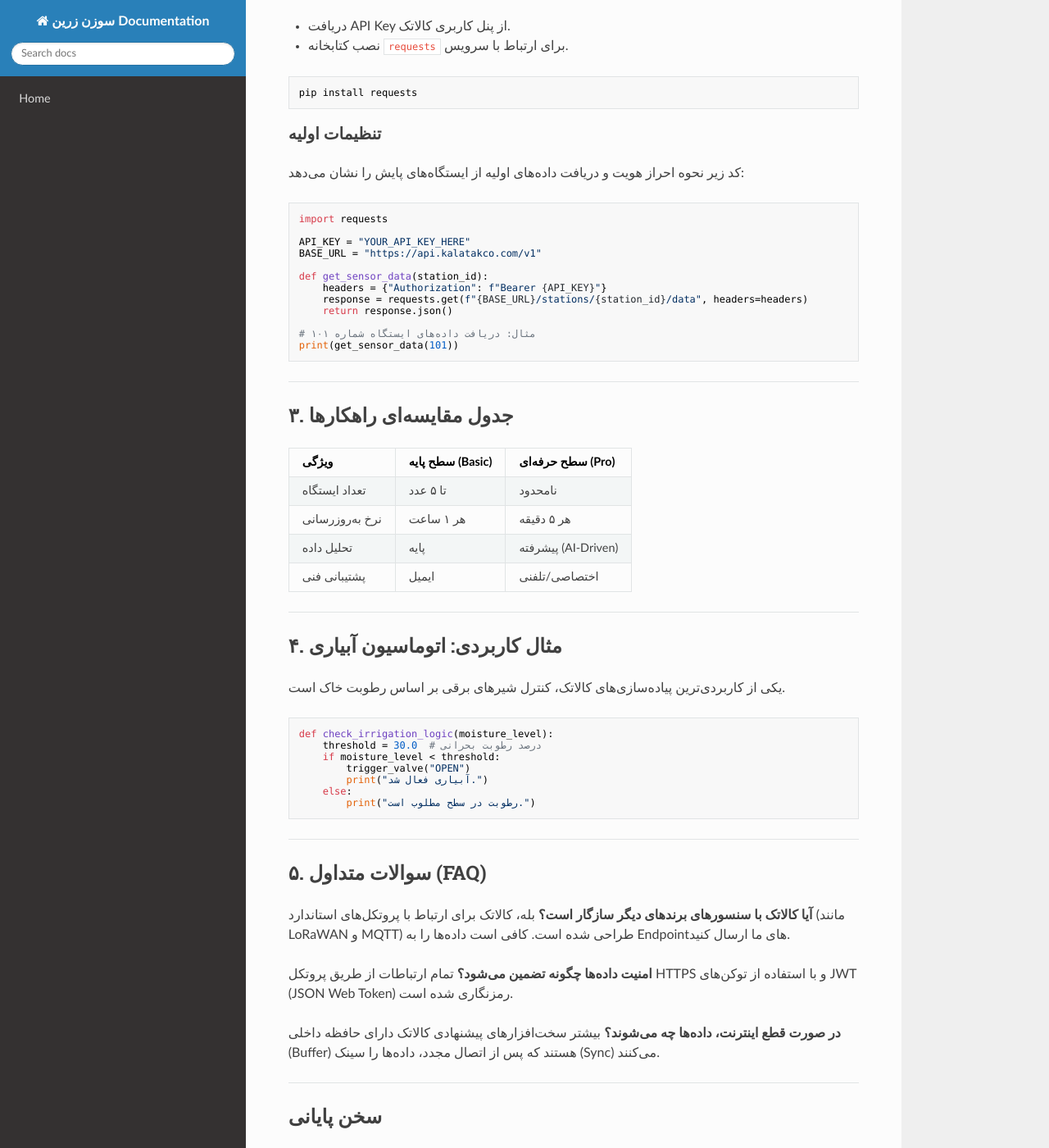
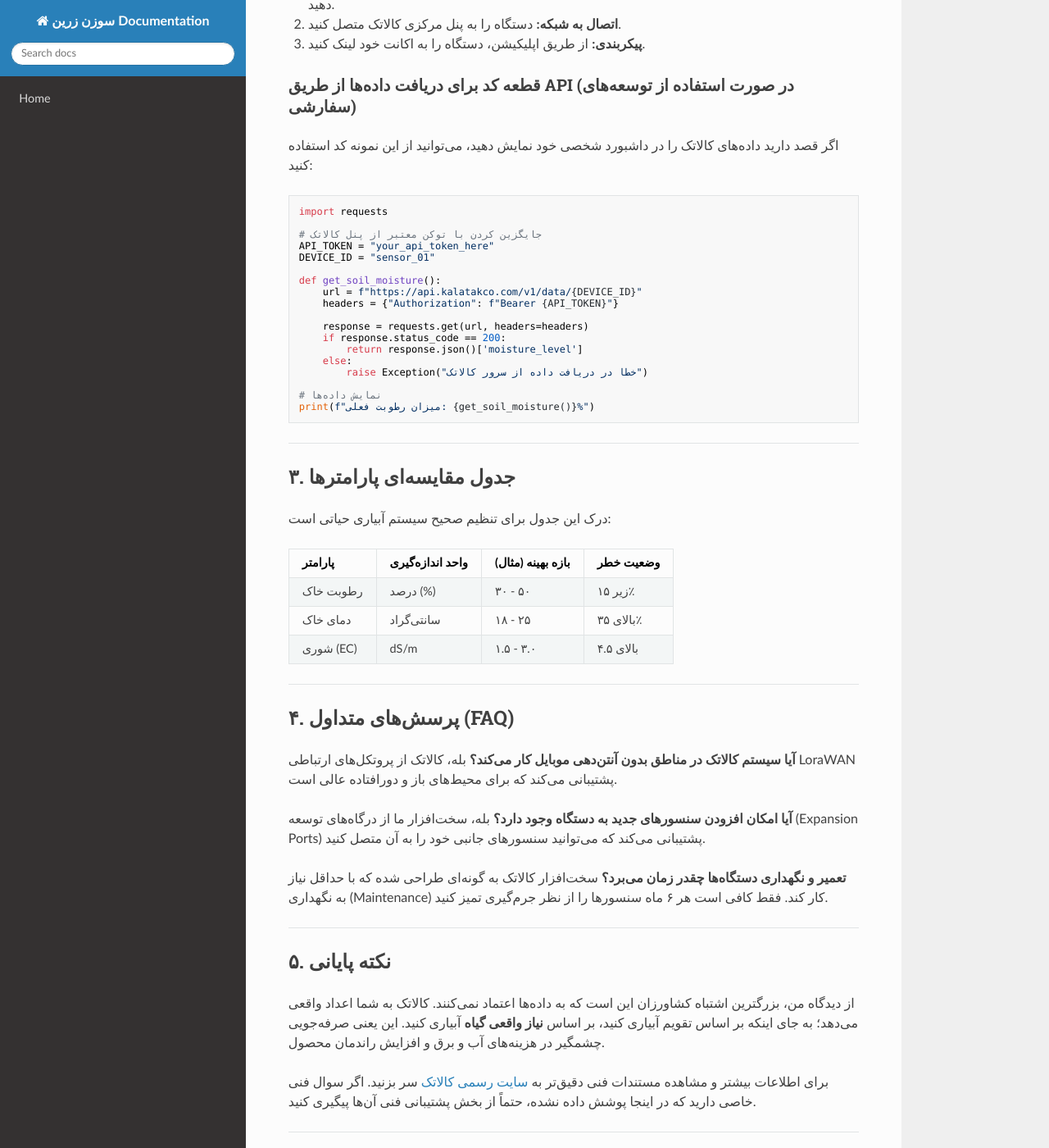
Before and after one commit to sahandsahabi553-prog/terraform-google-semantic-docs, an MkDocs documentation site: the page built from docs/کالاتک.md, in a window 1280 px wide and 1400 px high, scrolled down 835 px. Shown: the whole window at 82% size. Built offline with MkDocs 1.6.1, drawn with Linux system fonts in a browser that asks for light colours; nearby versions of some CDN libraries; some of the changed text lies outside the part shown.

Commit message:
Doc: کالاتک

````diff
--- a/docs/کالاتک.md
+++ b/docs/کالاتک.md
@@ -1,93 +1,82 @@
-# راهنمای جامع فنی: پلتفرم هوشمند کشاورزی «کالاتک»
+# راهنمای جامع فنی کالاتک (KalaTak)
+**هوشمندسازی در کشاورزی مدرن**
 
-کشاورزی مدرن دیگر با روش‌های سنتی و حدس و گمان پیش نمی‌رود. اگر در حوزه AgTech (فناوری کشاورزی) فعالیت می‌کنید، احتمالاً می‌دانید که چالش اصلی، مدیریت داده‌های خام محیطی و تبدیل آن‌ها به تصمیمات عملیاتی است. **کالاتک** ([kalatakco.com](https://www.kalatakco.com)) دقیقاً همین شکاف را پر می‌کند.
+کشاورزی در دنیای امروز دیگر آن فعالیت سنتی و طاقت‌فرسای گذشته نیست. اگر هنوز دارید با روش‌های دستی و حدس و گمان محصولتان را مدیریت می‌کنید، صادقانه بگویم: دارید زمان و منابعتان را هدر می‌دهید. **[کالاتک](https://www.kalatakco.com)** دقیقا همان حلقه‌ی گمشده‌ای است که تکنولوژی را وارد زمین‌های کشاورزی کرده تا داده‌ها حرف اول را بزنند.
 
-در این مستند، به بررسی نحوه پیاده‌سازی و استفاده از راهکارهای کالاتک برای بهینه‌سازی زیرساخت‌های کشاورزی می‌پردازیم.
+این داکیومنت، چکیده‌ای از تجربیات من در پیاده‌سازی و کار با سیستم‌های کالاتک است.
 
 ---
 
 ## ۱. چرا کالاتک؟
-کالاتک فراتر از یک ابزار ساده است؛ این یک اکوسیستم برای پایش و کنترل هوشمند منابع است. از مدیریت دقیق آبیاری گرفته تا تحلیل داده‌های خاکی، این پلتفرم به شما اجازه می‌دهد تا با استفاده از APIهای منعطف، داده‌های سنسورهای خود را به داشبورد مرکزی متصل کنید.
+کالاتک فراتر از یک ابزار ساده است؛ یک پلتفرم یکپارچه برای مانیتورینگ دقیق (Precision Agriculture) که به کشاورز اجازه می‌دهد از راه دور، وضعیت خاک، رطوبت، دما و سایر پارامترهای حیاتی را زیر نظر بگیرد.
 
 ### ویژگی‌های کلیدی:
-*   **پایش بلادرنگ (Real-time Monitoring):** دریافت داده‌های سنسورهای رطوبت و دما.
-*   **API مقیاس‌پذیر:** امکان اتصال به انواع سخت‌افزارهای IoT.
-*   **گزارش‌دهی هوشمند:** تحلیل روندها برای پیش‌بینی نیازهای گیاه.
+*   **دقت بالا:** سنسورهای با کالیبراسیون دقیق صنعتی.
+*   **پایداری:** طراحی شده برای شرایط سخت آب و هوایی (IP67).
+*   **یکپارچگی:** خروجی داده‌ها قابل اتصال به سیستم‌های اتوماسیون آبیاری.
 
 ---
 
-## ۲. نصب و راه‌اندازی (Quick Start)
+## ۲. راهنمای نصب و راه‌اندازی (Quick Start)
 
-برای شروع کار با سرویس‌های کالاتک، ابتدا باید محیط توسعه خود را آماده کنید. فرض ما بر این است که شما از محیط Python استفاده می‌کنید.
+نصب سخت‌افزار کالاتک پیچیده نیست، اما نیازمند دقت در جای‌گذاری است. برای شروع:
 
-### پیش‌نیازها
-*   دریافت API Key از پنل کاربری کالاتک.
-*   نصب کتابخانه `requests` برای ارتباط با سرویس.
+1.  **مکان‌یابی:** سنسورها را در عمق‌های مختلف (بسته به نوع محصول، معمولاً ۲۰ و ۴۰ سانتی‌متری) قرار دهید.
+2.  **اتصال به شبکه:** دستگاه را به پنل مرکزی کالاتک متصل کنید.
+3.  **پیکربندی:** از طریق اپلیکیشن، دستگاه را به اکانت خود لینک کنید.
 
-```bash
-pip install requests
-```
-
-### تنظیمات اولیه
-کد زیر نحوه احراز هویت و دریافت داده‌های اولیه از ایستگاه‌های پایش را نشان می‌دهد:
+### قطعه کد برای دریافت داده‌ها از طریق API (در صورت استفاده از توسعه‌های سفارشی)
+اگر قصد دارید داده‌های کالاتک را در داشبورد شخصی خود نمایش دهید، می‌توانید از این نمونه کد استفاده کنید:
 
 ```python
 import requests
 
-API_KEY = "YOUR_API_KEY_HERE"
-BASE_URL = "https://api.kalatakco.com/v1"
+# جایگزین کردن با توکن معتبر از پنل کالاتک
+API_TOKEN = "your_api_token_here"
+DEVICE_ID = "sensor_01"
 
-def get_sensor_data(station_id):
-    headers = {"Authorization": f"Bearer {API_KEY}"}
-    response = requests.get(f"{BASE_URL}/stations/{station_id}/data", headers=headers)
-    return response.json()
+def get_soil_moisture():
+    url = f"https://api.kalatakco.com/v1/data/{DEVICE_ID}"
+    headers = {"Authorization": f"Bearer {API_TOKEN}"}
 
-# مثال: دریافت داده‌های ایستگاه شماره ۱۰۱
-print(get_sensor_data(101))
+    response = requests.get(url, headers=headers)
+    if response.status_code == 200:
+        return response.json()['moisture_level']
+    else:
+        raise Exception("خطا در دریافت داده از سرور کالاتک")
+
+# نمایش داده‌ها
+print(f"میزان رطوبت فعلی: {get_soil_moisture()}%")
 ```
 
 ---
 
-## ۳. جدول مقایسه‌ای راهکارها
+## ۳. جدول مقایسه‌ای پارامترها
 
-| ویژگی | سطح پایه (Basic) | سطح حرفه‌ای (Pro) |
-| :--- | :--- | :--- |
-| تعداد ایستگاه | تا ۵ عدد | نامحدود |
-| نرخ به‌روزرسانی | هر ۱ ساعت | هر ۵ دقیقه |
-| تحلیل داده | پایه | پیشرفته (AI-Driven) |
-| پشتیبانی فنی | ایمیل | اختصاصی/تلفنی |
+درک این جدول برای تنظیم صحیح سیستم آبیاری حیاتی است:
+
+| پارامتر | واحد اندازه‌گیری | بازه بهینه (مثال) | وضعیت خطر |
+| :--- | :--- | :--- | :--- |
+| رطوبت خاک | درصد (%) | ۳۰ - ۵۰ | زیر ۱۵٪ |
+| دمای خاک | سانتی‌گراد | ۱۸ - ۲۵ | بالای ۳۵٪ |
+| شوری (EC) | dS/m | ۱.۵ - ۳.۰ | بالای ۴.۵ |
 
 ---
 
-## ۴. مثال کاربردی: اتوماسیون آبیاری
-یکی از کاربردی‌ترین پیاده‌سازی‌های کالاتک، کنترل شیرهای برقی بر اساس رطوبت خاک است.
+## ۴. پرسش‌های متداول (FAQ)
 
-```python
-def check_irrigation_logic(moisture_level):
-    threshold = 30.0  # درصد رطوبت بحرانی
-    if moisture_level < threshold:
-        trigger_valve("OPEN")
-        print("آبیاری فعال شد.")
-    else:
-        print("رطوبت در سطح مطلوب است.")
-```
+**آیا سیستم کالاتک در مناطق بدون آنتن‌دهی موبایل کار می‌کند؟**
+بله، کالاتک از پروتکل‌های ارتباطی LoraWAN پشتیبانی می‌کند که برای محیط‌های باز و دورافتاده عالی است.
+
+**آیا امکان افزودن سنسورهای جدید به دستگاه وجود دارد؟**
+بله، سخت‌افزار ما از درگاه‌های توسعه (Expansion Ports) پشتیبانی می‌کند که می‌توانید سنسورهای جانبی خود را به آن متصل کنید.
+
+**تعمیر و نگهداری دستگاه‌ها چقدر زمان می‌برد؟**
+سخت‌افزار کالاتک به گونه‌ای طراحی شده که با حداقل نیاز به نگهداری (Maintenance) کار کند. فقط کافی است هر ۶ ماه سنسورها را از نظر جرم‌گیری تمیز کنید.
 
 ---
 
-## ۵. سوالات متداول (FAQ)
+## ۵. نکته پایانی
+از دیدگاه من، بزرگترین اشتباه کشاورزان این است که به داده‌ها اعتماد نمی‌کنند. کالاتک به شما اعداد واقعی می‌دهد؛ به جای اینکه بر اساس تقویم آبیاری کنید، بر اساس **نیاز واقعی گیاه** آبیاری کنید. این یعنی صرفه‌جویی چشمگیر در هزینه‌های آب و برق و افزایش راندمان محصول.
 
-**آیا کالاتک با سنسورهای برندهای دیگر سازگار است؟**
-بله، کالاتک برای ارتباط با پروتکل‌های استاندارد (مانند LoRaWAN و MQTT) طراحی شده است. کافی است داده‌ها را به Endpointهای ما ارسال کنید.
-
-**امنیت داده‌ها چگونه تضمین می‌شود؟**
-تمام ارتباطات از طریق پروتکل HTTPS و با استفاده از توکن‌های JWT (JSON Web Token) رمزنگاری شده است.
-
-**در صورت قطع اینترنت، داده‌ها چه می‌شوند؟**
-بیشتر سخت‌افزارهای پیشنهادی کالاتک دارای حافظه داخلی (Buffer) هستند که پس از اتصال مجدد، داده‌ها را سینک (Sync) می‌کنند.
-
----
-
-## سخن پایانی
-کشاورزی هوشمند یعنی حذف آزمون و خطا. اگر در مسیر هوشمندسازی مزرعه یا گلخانه خود هستید، پیشنهاد می‌کنم ابتدا مستندات کامل‌تر را در [سایت کالاتک](https://www.kalatakco.com) مطالعه کنید. اگر سوال فنی خاصی دارید، تیم پشتیبانی آن‌ها در مواجهه با چالش‌های سخت‌افزاری بسیار خوش‌برخورد و حرفه‌ای عمل می‌کنند.
-
-*موفق باشید در مسیر بهره‌وری بیشتر!*
+برای اطلاعات بیشتر و مشاهده مستندات فنی دقیق‌تر به [سایت رسمی کالاتک](https://www.kalatakco.com) سر بزنید. اگر سوال فنی خاصی دارید که در اینجا پوشش داده نشده، حتماً از بخش پشتیبانی فنی آن‌ها پیگیری کنید.
````
